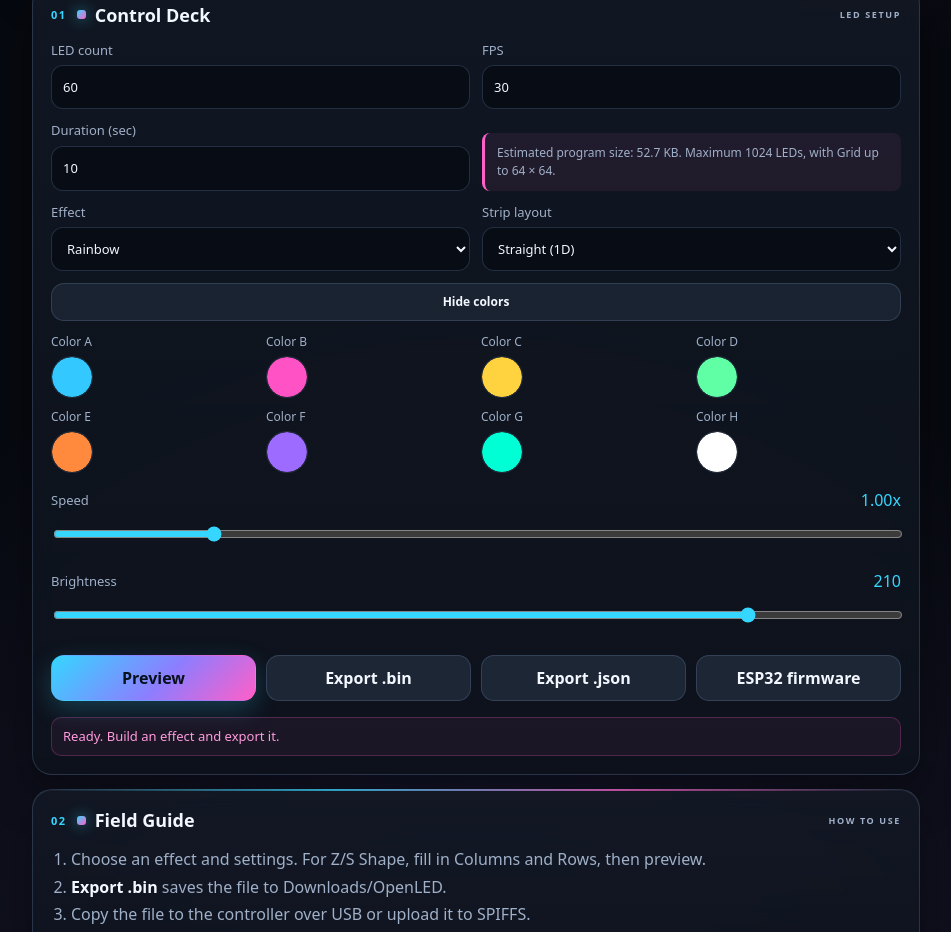
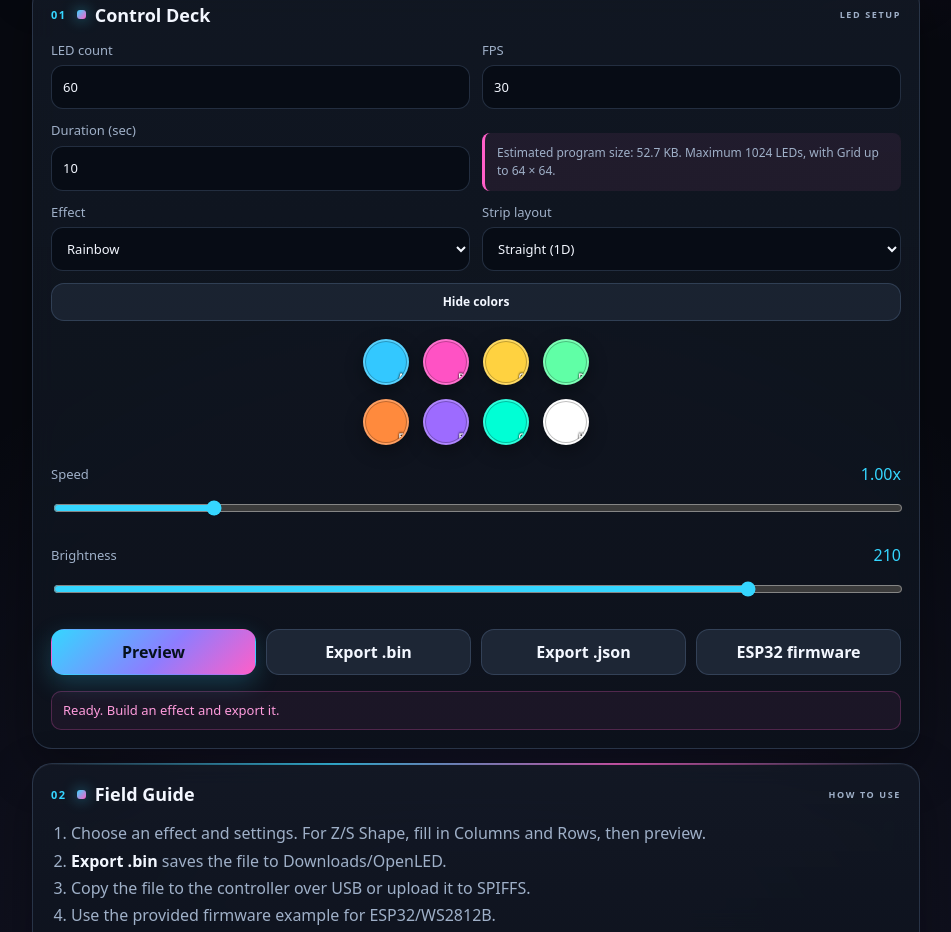
Before and after one commit to rohitprajapati487/openled-studio, a plain HTML site: page index.html in a window 1280 px wide. Shown: the part 703-1635 px from the top of the page, without its empty margins (164-1115 px from the left). Drawn offline with Linux system fonts and the light colour scheme.

Commit message:
Use circular color swatch palette

```diff
--- a/app.js
+++ b/app.js
@@ -945,6 +945,18 @@ colorsToggle.addEventListener("click", () => {
 });
 updateColorsToggle();
 
+const SWATCH_LETTERS = ["A", "B", "C", "D", "E", "F", "G", "H"];
+function syncColorSwatches() {
+  for (const letter of SWATCH_LETTERS) {
+    $(`swatch${letter}`).style.setProperty("--swatch", $(`color${letter}`).value);
+  }
+}
+for (const letter of SWATCH_LETTERS) {
+  $(`color${letter}`).addEventListener("input", syncColorSwatches);
+  $(`color${letter}`).addEventListener("change", syncColorSwatches);
+}
+syncColorSwatches();
+
 document.querySelectorAll("[data-preset]").forEach((button) => {
   button.addEventListener("click", () => {
     $("customCode").value = CUSTOM_PRESETS[Number(button.dataset.preset)];
--- a/index.html
+++ b/index.html
@@ -60,7 +60,7 @@
             <h1>OpenLED <em>Studio</em></h1>
           </div>
         </div>
-        <span class="badge"><i class="live-dot"></i> OJLED v1 · WEB v1.22</span>
+        <span class="badge"><i class="live-dot"></i> OJLED v1 · WEB v1.23</span>
       </div>
       <p class="tagline">Build a program on your phone and send it to the controller over USB.</p>
       <div class="chips" aria-label="App features">
@@ -190,29 +190,29 @@
         </label>
         <button id="colorsToggle" class="colors-toggle" type="button" aria-controls="colorFields" aria-expanded="true">Hide colors</button>
         <div id="colorFields" class="grid color-grid">
-          <label>Color A
-            <input id="colorA" type="color" value="#33c8ff">
+          <label id="swatchA" class="color-chip" data-letter="A" title="Color A" aria-label="Color A" style="--swatch:#33c8ff">
+            <input id="colorA" type="color" value="#33c8ff" aria-label="Color A">
           </label>
-          <label>Color B
-            <input id="colorB" type="color" value="#ff52c4">
+          <label id="swatchB" class="color-chip" data-letter="B" title="Color B" aria-label="Color B" style="--swatch:#ff52c4">
+            <input id="colorB" type="color" value="#ff52c4" aria-label="Color B">
           </label>
-          <label>Color C
-            <input id="colorC" type="color" value="#ffd240">
+          <label id="swatchC" class="color-chip" data-letter="C" title="Color C" aria-label="Color C" style="--swatch:#ffd240">
+            <input id="colorC" type="color" value="#ffd240" aria-label="Color C">
           </label>
-          <label>Color D
-            <input id="colorD" type="color" value="#60ffa6">
+          <label id="swatchD" class="color-chip" data-letter="D" title="Color D" aria-label="Color D" style="--swatch:#60ffa6">
+            <input id="colorD" type="color" value="#60ffa6" aria-label="Color D">
           </label>
-          <label>Color E
-            <input id="colorE" type="color" value="#ff8a3d">
+          <label id="swatchE" class="color-chip" data-letter="E" title="Color E" aria-label="Color E" style="--swatch:#ff8a3d">
+            <input id="colorE" type="color" value="#ff8a3d" aria-label="Color E">
           </label>
-          <label>Color F
-            <input id="colorF" type="color" value="#9d6bff">
+          <label id="swatchF" class="color-chip" data-letter="F" title="Color F" aria-label="Color F" style="--swatch:#9d6bff">
+            <input id="colorF" type="color" value="#9d6bff" aria-label="Color F">
           </label>
-          <label>Color G
-            <input id="colorG" type="color" value="#00ffd5">
+          <label id="swatchG" class="color-chip" data-letter="G" title="Color G" aria-label="Color G" style="--swatch:#00ffd5">
+            <input id="colorG" type="color" value="#00ffd5" aria-label="Color G">
           </label>
-          <label>Color H
-            <input id="colorH" type="color" value="#ffffff">
+          <label id="swatchH" class="color-chip" data-letter="H" title="Color H" aria-label="Color H" style="--swatch:#ffffff">
+            <input id="colorH" type="color" value="#ffffff" aria-label="Color H">
           </label>
         </div>
         <label id="customField" class="hidden">Custom formula
--- a/styles.css
+++ b/styles.css
@@ -532,37 +532,55 @@ textarea:focus {
 
 .color-grid {
   grid-column: 1 / -1;
-  grid-template-columns: repeat(4, minmax(0, 1fr));
-  gap: 10px;
+  grid-template-columns: repeat(4, 46px);
+  justify-content: center;
+  gap: 14px;
+  padding: 6px 0 2px;
 }
 
-.color-grid label {
-  align-items: center;
-  font-size: 12px;
+.color-chip {
+  position: relative;
+  display: block;
+  width: 46px;
+  height: 46px;
+  min-height: 0;
+  border: 2px solid rgba(255, 255, 255, 0.18);
+  border-radius: 50%;
+  background: var(--swatch, #222);
+  box-shadow: 0 6px 18px rgba(0, 0, 0, 0.35), inset 0 0 0 1px rgba(0, 0, 0, 0.25);
+  overflow: hidden;
+  cursor: pointer;
+  transition: transform 0.16s, border-color 0.16s, box-shadow 0.16s;
 }
 
-.color-grid input[type="color"] {
-  width: 42px;
-  height: 42px;
-  min-height: 42px;
-  padding: 0;
-  border-radius: 50%;
-  overflow: hidden;
-  cursor: pointer;
+.color-chip::after {
+  content: attr(data-letter);
+  position: absolute;
+  right: 3px;
+  bottom: 1px;
+  color: #fff;
+  font: 700 9px/1 ui-monospace, SFMono-Regular, Menlo, Consolas, monospace;
+  text-shadow: 0 1px 2px #000, 0 -1px 2px rgba(0, 0, 0, 0.7);
+  pointer-events: none;
 }
 
-.color-grid input[type="color"]::-webkit-color-swatch-wrapper {
-  padding: 0;
+.color-chip:hover,
+.color-chip:focus-within {
+  transform: translateY(-2px);
+  border-color: var(--accent);
+  box-shadow: 0 0 0 3px rgba(53, 214, 255, 0.16), 0 8px 22px rgba(0, 0, 0, 0.4);
 }
 
-.color-grid input[type="color"]::-webkit-color-swatch {
+.color-chip input[type="color"] {
+  position: absolute;
+  inset: 0;
+  width: 100%;
+  height: 100%;
+  min-height: 0;
+  padding: 0;
   border: 0;
-  border-radius: 50%;
-}
-
-.color-grid input[type="color"]::-moz-color-swatch {
-  border: 0;
-  border-radius: 50%;
+  opacity: 0;
+  cursor: pointer;
 }
 
 input[type="range"] {
--- a/sw.js
+++ b/sw.js
@@ -1,4 +1,4 @@
-const CACHE = "openled-web-v29";
+const CACHE = "openled-web-v30";
 const ASSETS = [
   "./",
   "./index.html",
```
